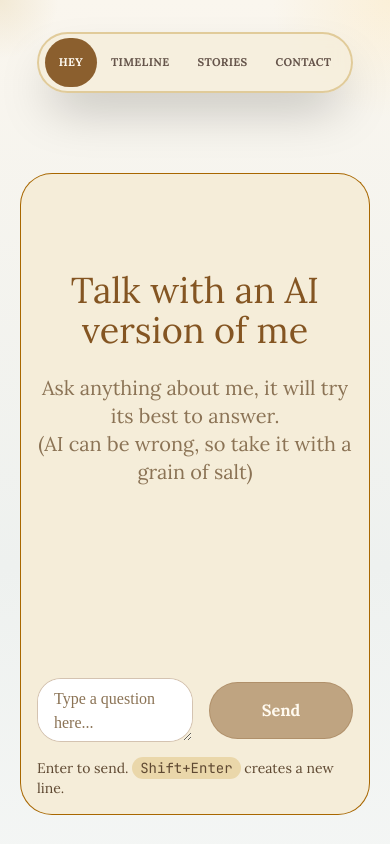
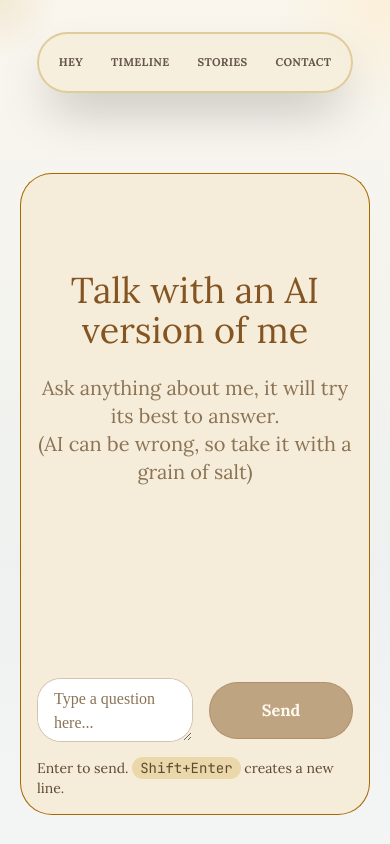
Before and after one commit to kishoreshanto/kishoreshanto, a SvelteKit app: page /chat-with-me in a window 390 px wide. Shown: the top 844 px of the page. Built offline with nearby package versions, Linux system fonts and the light colour scheme.

Commit message:
style: disable chat navigation item and update active element handling; enhance layout padding for better responsiveness

```diff
--- a/src/routes/+layout.svelte
+++ b/src/routes/+layout.svelte
@@ -23,7 +23,7 @@
 		{ label: 'Timeline', href: '/timeline' },
 		{ label: 'Stories', href: '/story' },
 		{ label: 'Contact', href: '/contact' }
-		// { label: 'Chat', href: '/chat-with-me' }
+		// { label: 'Chat', href: '/chat-with-me' } // For now, disabled
 	];
 
 	let tabEls: HTMLAnchorElement[] = $state([]);
@@ -36,15 +36,26 @@
 		const idx = navItems.findIndex((item) =>
 			item.href === '/' ? path === '/' : path.startsWith(item.href)
 		);
-		return idx === -1 ? 0 : idx;
+		return idx;
 	});
 
+	let activeEl = $derived(tabEls[activeIndex]);
+
+	// Previous Version
+	//
+	// $effect(() => {
+	// 	const el = tabEls[activeIndex];
+	// 	if (!el) return;
+	// 	pillX = el.offsetLeft;
+	// 	pillW = el.offsetWidth;
+	// 	if (!ready) requestAnimationFrame(() => (ready = true));
+	// });
+
 	$effect(() => {
-		const el = tabEls[activeIndex];
-		if (!el) return;
-		pillX = el.offsetLeft;
-		pillW = el.offsetWidth;
-		if (!ready) requestAnimationFrame(() => (ready = true));
+		if (!activeEl) return;
+		pillX = activeEl.offsetLeft;
+		pillW = activeEl.offsetWidth;
+		ready = true;
 	});
 
 	onNavigate((navigation) => {
--- a/src/routes/layout.css
+++ b/src/routes/layout.css
@@ -352,7 +352,7 @@
 /* High-level layout: shared page shell */
 
 .page-container {
-	@apply container mx-auto mt-12 mb-8 pt-8;
+	@apply container mx-auto mt-12 mb-8 pt-8 sm:px-12;
 }
 
 .page-heading {
```
